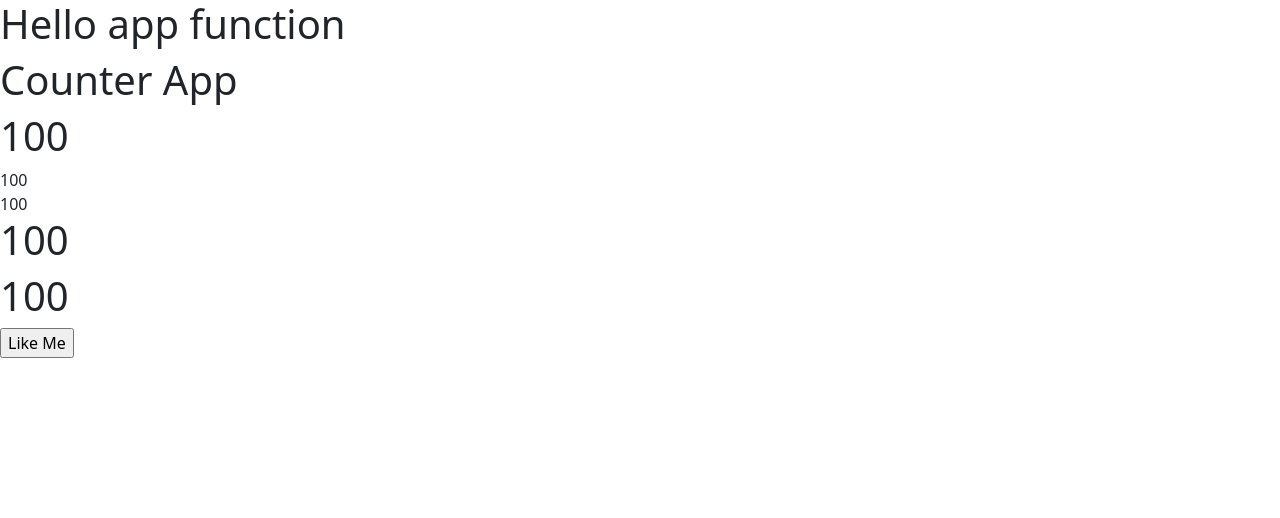
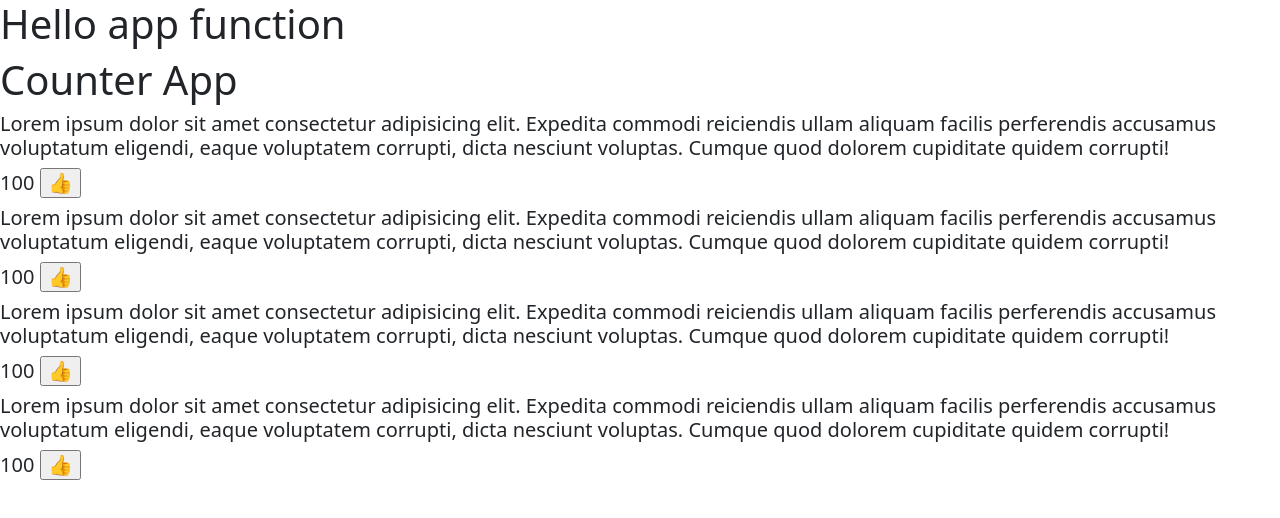
Before and after one commit to pradipgangarde05/React-23, a React (Create React App) app: page / in a window 1280 px wide. Shown: the top 518 px of the page. Built offline with nearby package versions, Linux system fonts and the light colour scheme.

Commit message:
counter-nxt-version

```diff
--- a/src/newpages/counterApp.js
+++ b/src/newpages/counterApp.js
@@ -4,6 +4,9 @@
   return (
     <>
       <h1>Counter App</h1>
+      <CounterApp />
+      <CounterApp />
+      <CounterApp />
       <CounterApp />
     </>
   );
@@ -24,12 +27,16 @@
 
   return (
     <>
-      <h1>{counter}</h1>
-      <span>{counter}</span>
-      <div>{counter}</div>
-      <h1>{counter}</h1>
-      <h1>{counter}</h1>
-      <input type="button" value="Like Me" onClick={likeMeAction} />
+      <h5>
+        Lorem ipsum dolor sit amet consectetur adipisicing elit. Expedita
+        commodi reiciendis ullam aliquam facilis perferendis accusamus
+        voluptatum eligendi, eaque voluptatem corrupti, dicta nesciunt voluptas.
+        Cumque quod dolorem cupiditate quidem corrupti!
+      </h5>
+      <h5>
+        {counter}{" "}
+        <input type="button" value="&#128077;" onClick={likeMeAction} />
+      </h5>
     </>
   );
 }
```
